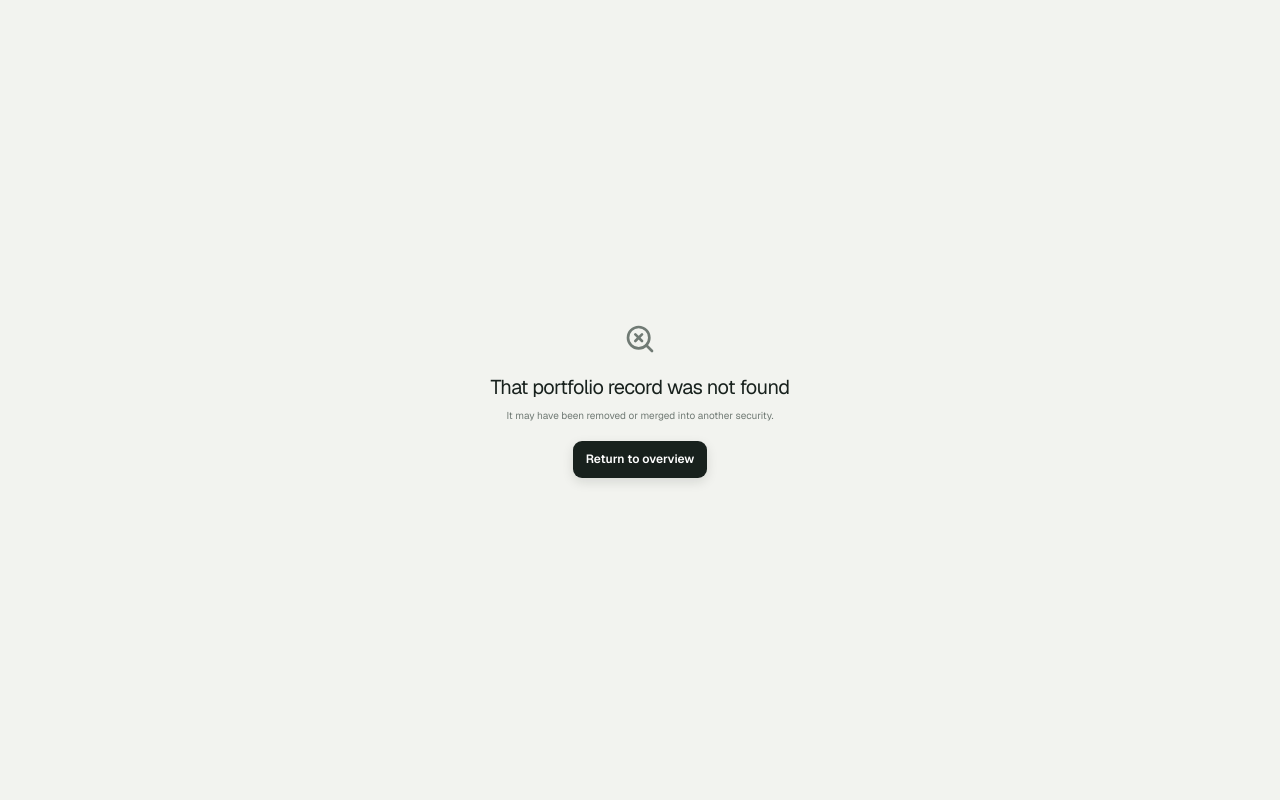
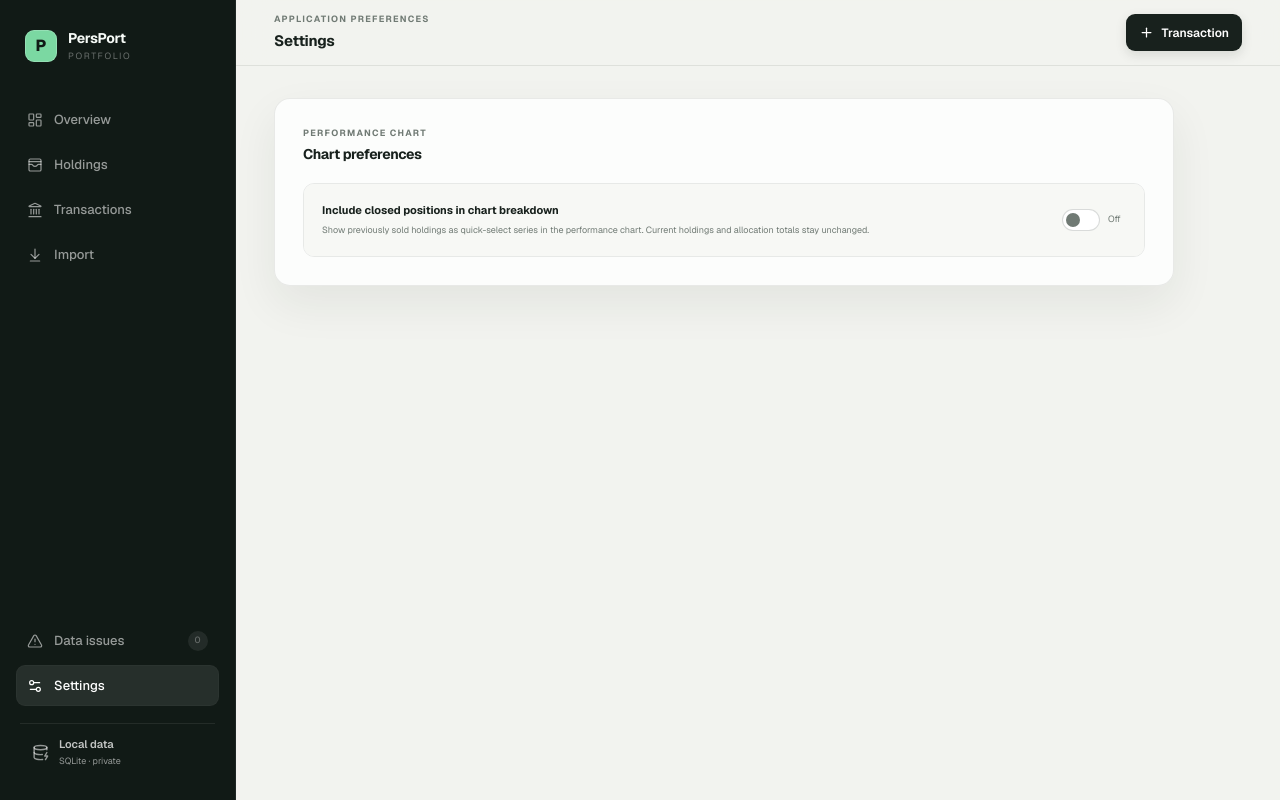
Before and after one commit to ericceg/stance, a Next.js app: page /settings in a window 1280 px wide. Before the commit this address had no page. Built offline with nearby package versions, Linux system fonts and the light colour scheme.

Commit message:
Add closed positions chart setting

```diff
--- a/src/app/globals.css
+++ b/src/app/globals.css
@@ -438,6 +438,9 @@ a.nav-item:hover { color: #fff; background: rgba(255,255,255,.05); }
 .portfolio-toggle, .holding-tabs button, .comparison-mode button, .trade-toggle { flex: 0 0 auto; padding: 5px 7px; border: 1px solid var(--line); border-radius: 4px; background: transparent; color: var(--muted); font-size: 9px; }
 .portfolio-toggle[aria-pressed="true"], .holding-tabs button[aria-pressed="true"], .comparison-mode button[aria-pressed="true"], .trade-toggle[aria-pressed="true"] { border-color: color-mix(in srgb, var(--chart) 45%, var(--line)); background: var(--accent-soft); color: var(--green); }
 .trade-toggle { margin-left: 2px; }
+.holding-tabs button { display: inline-flex; align-items: center; gap: 5px; }
+.holding-tabs button.is-closed { border-style: dashed; }
+.holding-tabs button small { color: inherit; font-size: 7px; letter-spacing: .06em; text-transform: uppercase; opacity: .72; }
 .comparison-mode { display: flex; gap: 3px; margin-left: auto; padding-left: 10px; border-left: 1px solid var(--line); }
 .trading-summary { display: flex; justify-content: space-between; align-items: center; flex-wrap: wrap; gap: 10px 20px; padding: 13px 18px 8px; }
 .trading-summary .terminal-value-row { margin: 0; }
@@ -486,3 +489,21 @@ a.nav-item:hover { color: #fff; background: rgba(255,255,255,.05); }
   .trading-note { padding-inline: 12px; }
 }
 @media (prefers-reduced-motion: reduce) { .trading-navigation { transition: none; } }
+
+.settings-card { max-width: 900px; }
+.preference-list { margin-top: 18px; border: 1px solid var(--line); border-radius: 11px; overflow: hidden; }
+.preference-row { display: flex; align-items: center; justify-content: space-between; gap: 28px; padding: 18px; background: var(--surface-soft); }
+.preference-copy { display: grid; gap: 6px; }
+.preference-copy strong { font-size: 11px; }
+.preference-copy p { max-width: 650px; margin: 0; color: var(--muted); font-size: 9px; line-height: 1.55; }
+.preference-switch { flex: 0 0 auto; display: flex; align-items: center; gap: 8px; cursor: pointer; }
+.preference-switch > span { width: 38px; height: 22px; padding: 3px; border: 1px solid var(--line-strong); border-radius: 999px; background: var(--surface-strong); transition: background 140ms, border-color 140ms; }
+.preference-switch i { display: block; width: 14px; height: 14px; border-radius: 50%; background: var(--muted); transition: transform 140ms, background 140ms; }
+.preference-switch input:checked + span { border-color: var(--green); background: var(--accent-soft); }
+.preference-switch input:checked + span i { transform: translateX(16px); background: var(--green); }
+.preference-switch input:focus-visible + span { outline: 2px solid var(--chart); outline-offset: 2px; }
+.preference-switch small { min-width: 18px; color: var(--muted); font-size: 9px; }
+
+@media (max-width: 560px) {
+  .preference-row { align-items: flex-start; gap: 18px; }
+}
--- /dev/null
+++ b/src/app/settings/page.tsx
@@ -0,0 +1,15 @@
+import { AppShell } from "@/components/app-shell";
+import { SettingsPreferences } from "@/components/settings-preferences";
+
+export default function SettingsPage() {
+  return (
+    <AppShell active="Settings" eyebrow="Application preferences" title="Settings">
+      <section className="page-card settings-card">
+        <div className="section-heading">
+          <div><p>Performance chart</p><h2>Chart preferences</h2></div>
+        </div>
+        <SettingsPreferences />
+      </section>
+    </AppShell>
+  );
+}
--- a/src/components/app-shell.tsx
+++ b/src/components/app-shell.tsx
@@ -15,6 +15,11 @@ const navigation = [
   { href: "/#holdings", label: "Holdings", icon: WalletCards },
   { href: "/transactions", label: "Transactions", icon: Landmark },
   { href: "/import", label: "Import", icon: ArrowDownToLine },
+];
+
+const mobileNavigation = [
+  ...navigation,
+  { href: "/settings", label: "Settings", icon: Settings2 },
 ];
 
 export function AppShell({
@@ -51,7 +56,7 @@ export function AppShell({
             <TriangleAlert aria-hidden="true" />Data issues
             <small className={issueCount > 0 ? "issue-count has-issues" : "issue-count"}>{issueCount}</small>
           </Link>
-          <span className="nav-item is-disabled" aria-disabled="true"><Settings2 aria-hidden="true" />Settings<small>Soon</small></span>
+          <Link className={`nav-item ${active === "Settings" ? "is-active" : ""}`} href="/settings"><Settings2 aria-hidden="true" />Settings</Link>
           <div className="local-badge"><DatabaseZap aria-hidden="true" /><span><strong>Local data</strong><small>SQLite · private</small></span></div>
         </div>
       </aside>
@@ -62,7 +67,7 @@ export function AppShell({
           <Link className="primary-button" href="/transactions/new"><Plus aria-hidden="true" />Transaction</Link>
         </header>
         <nav className="mobile-nav" aria-label="Mobile navigation">
-          {navigation.map(({ href, label, icon: Icon }) => (
+          {mobileNavigation.map(({ href, label, icon: Icon }) => (
             <Link className={active === label ? "is-active" : ""} href={href} key={label}><Icon aria-hidden="true" />{label}</Link>
           ))}
         </nav>
--- a/src/components/portfolio-chart.tsx
+++ b/src/components/portfolio-chart.tsx
@@ -1,9 +1,10 @@
 "use client";
 
-import { useEffect, useMemo, useRef, useState } from "react";
+import { useEffect, useMemo, useRef, useState, useSyncExternalStore } from "react";
 import { Activity, ChartNoAxesCombined, Minus, Plus, RotateCcw } from "lucide-react";
 import { AreaSeries, ColorType, CrosshairMode, LineSeries, LineStyle, createChart, createSeriesMarkers, type IChartApi, type ISeriesApi, type SeriesMarker, type UTCTimestamp } from "lightweight-charts";
 import { formatChf } from "@/lib/format";
+import { readIncludeClosedChartPositions, subscribeToChartPreferences } from "@/lib/preferences";
 import { aggregateChartSeries, chartRanges as ranges, chartResolutions as resolutions, prepareChartData, indexChartPoints, type ChartRange as Range, type ChartResolution as Resolution, type ChartPoint, type ChartSnapshot } from "@/lib/portfolio/chart-data";
 
 // TradingView Lightweight Charts™
@@ -14,6 +15,7 @@ interface SecurityChartSeries {
   securityId: string;
   ticker: string;
   name: string;
+  isClosed: boolean;
   snapshots: ChartSnapshot[];
 }
 interface PortfolioChartProps {
@@ -183,15 +185,26 @@ export function PortfolioChart({ chartTransactions, hasTransactions, recordedSna
   const [showTrades, setShowTrades] = useState(false);
   const [selectedSecurityIds, setSelectedSecurityIds] = useState<string[]>([]);
   const [comparisonMode, setComparisonMode] = useState<ComparisonMode>("individual");
+  const includeClosedPositions = useSyncExternalStore(
+    subscribeToChartPreferences,
+    readIncludeClosedChartPositions,
+    () => false,
+  );
+  const availableSecuritySeries = useMemo(
+    () => securitySeries.filter((series) => includeClosedPositions || !series.isClosed),
+    [includeClosedPositions, securitySeries],
+  );
+  const availableSecurityIds = useMemo(() => new Set(availableSecuritySeries.map((series) => series.securityId)), [availableSecuritySeries]);
+  const visibleSelectedSecurityIds = useMemo(() => selectedSecurityIds.filter((securityId) => availableSecurityIds.has(securityId)), [availableSecurityIds, selectedSecurityIds]);
   const { fullData: data, displayPoint, chartValue: portfolioChartValue, change: portfolioChange, low: portfolioLow, high: portfolioHigh, daily, resolution: selectedResolution } = useMemo(
     () => prepareChartData(snapshots, range, metric, resolution), [snapshots, range, metric, resolution],
   );
   const resolutionLabel = selectedResolution[0].toUpperCase() + selectedResolution.slice(1);
-  const selectedSeries = useMemo(() => securitySeries.filter((series) => selectedSecurityIds.includes(series.securityId)).map((series, index) => ({
+  const selectedSeries = useMemo(() => availableSecuritySeries.filter((series) => visibleSelectedSecurityIds.includes(series.securityId)).map((series, index) => ({
     ...series,
     color: overlayColors[index % overlayColors.length],
     data: prepareChartData(series.snapshots, range, metric, resolution).fullData,
-  })), [securitySeries, selectedSecurityIds, range, metric, resolution]);
+  })), [availableSecuritySeries, visibleSelectedSecurityIds, range, metric, resolution]);
   const plottableSeries = useMemo(() => selectedSeries.filter((series) => series.data.length >= 2), [selectedSeries]);
   const selectedAggregateData = useMemo(() => aggregateChartSeries(plottableSeries.map((series) => series.data)), [plottableSeries]);
   const overlays = useMemo<OverlaySeries[]>(() => {
@@ -201,7 +214,7 @@ export function PortfolioChart({ chartTransactions, hasTransactions, recordedSna
     return plottableSeries.map((series) => ({ id: series.securityId, label: series.ticker, color: series.color, data: series.data, securityIds: [series.securityId] }));
   }, [comparisonMode, plottableSeries, selectedAggregateData]);
   const hasMissingSelectedHistory = selectedSeries.some((series) => series.data.length < 2);
-  const allSecuritiesSelected = securitySeries.length > 0 && selectedSecurityIds.length === securitySeries.length;
+  const allSecuritiesSelected = availableSecuritySeries.length > 0 && visibleSelectedSecurityIds.length === availableSecuritySeries.length;
   const liveEstimate = displayPoint?.source === "LIVE_ESTIMATE" ? displayPoint.displayValue : null;
   const hasTrend = data.length >= 2 && recordedSnapshotCount >= 2;
   const selectedFirst = selectedAggregateData.at(0)?.displayValue ?? 0;
@@ -229,13 +242,13 @@ export function PortfolioChart({ chartTransactions, hasTransactions, recordedSna
         </div>
       </div>
     </header>
-    {securitySeries.length > 0 ? <div className="comparison-toolbar">
+    {availableSecuritySeries.length > 0 ? <div className="comparison-toolbar">
       <button className="portfolio-toggle" type="button" aria-pressed={showPortfolio} onClick={() => setShowPortfolio((current) => !current)}>Portfolio</button>
       <span>Holdings</span>
       <div className="holding-tabs" aria-label="Holdings shown on chart">
-        <button type="button" aria-pressed={selectedSecurityIds.length === 0} onClick={() => setSelectedSecurityIds([])}>None</button>
-        <button type="button" aria-pressed={allSecuritiesSelected} onClick={() => setSelectedSecurityIds(securitySeries.map((series) => series.securityId))}>All</button>
-        {securitySeries.map((series) => <button key={series.securityId} title={series.name} type="button" aria-pressed={selectedSecurityIds.includes(series.securityId)} onClick={() => setSelectedSecurityIds((current) => current.includes(series.securityId) ? current.filter((id) => id !== series.securityId) : [...current, series.securityId])}>{series.ticker}</button>)}
+        <button type="button" aria-pressed={visibleSelectedSecurityIds.length === 0} onClick={() => setSelectedSecurityIds([])}>None</button>
+        <button type="button" aria-pressed={allSecuritiesSelected} onClick={() => setSelectedSecurityIds(availableSecuritySeries.map((series) => series.securityId))}>All</button>
+        {availableSecuritySeries.map((series) => <button className={series.isClosed ? "is-closed" : ""} key={series.securityId} title={`${series.name}${series.isClosed ? " (closed)" : ""}`} type="button" aria-pressed={visibleSelectedSecurityIds.includes(series.securityId)} onClick={() => setSelectedSecurityIds((current) => current.includes(series.securityId) ? current.filter((id) => id !== series.securityId) : [...current, series.securityId])}>{series.ticker}{series.isClosed ? <small>Closed</small> : null}</button>)}
       </div>
       <div className="comparison-mode" aria-label="Holding chart mode">
         <button type="button" aria-pressed={comparisonMode === "individual"} onClick={() => setComparisonMode("individual")}>Separate</button>
@@ -247,7 +260,7 @@ export function PortfolioChart({ chartTransactions, hasTransactions, recordedSna
       <div className="terminal-value-row"><strong>{formatChf(chartValue, { signed: metric === "pnl" })}</strong><span className={change >= 0 ? "positive" : "negative"}>{formatChf(change, { signed: true })}<small>{range}</small></span></div>
       <div className="trading-extremes"><span>{daily ? `${resolutionLabel} high` : "High"} <strong>{formatChf(high)}</strong></span><span>{daily ? `${resolutionLabel} low` : "Low"} <strong>{formatChf(low)}</strong></span></div>
     </div>
-    {hasVisibleTrend ? <TradingPlot data={data} daily={daily} metric={metric} area={area} overlays={overlays} showPortfolio={showPortfolio} showTrades={showTrades} transactions={chartTransactions} /> : <div className="empty-mini chart-empty"><ChartNoAxesCombined aria-hidden="true" /><div><strong>{!showPortfolio && selectedSecurityIds.length === 0 ? "No chart series selected" : !showPortfolio ? "Holding history unavailable" : hasTransactions ? "More history needed for this range" : "No portfolio history yet"}</strong><p>{!showPortfolio ? "Enable Portfolio or select holdings with available history." : hasTransactions ? "Choose a longer range or refresh prices to add a valuation." : "Add or import a transaction to start tracking performance."}</p></div></div>}
+    {hasVisibleTrend ? <TradingPlot data={data} daily={daily} metric={metric} area={area} overlays={overlays} showPortfolio={showPortfolio} showTrades={showTrades} transactions={chartTransactions} /> : <div className="empty-mini chart-empty"><ChartNoAxesCombined aria-hidden="true" /><div><strong>{!showPortfolio && visibleSelectedSecurityIds.length === 0 ? "No chart series selected" : !showPortfolio ? "Holding history unavailable" : hasTransactions ? "More history needed for this range" : "No portfolio history yet"}</strong><p>{!showPortfolio ? "Enable Portfolio or select holdings with available history." : hasTransactions ? "Choose a longer range or refresh prices to add a valuation." : "Add or import a transaction to start tracking performance."}</p></div></div>}
     <div className="trading-bottom-bar">
       <div className="range-tabs" aria-label="Chart time range">{ranges.map((item) => <button className={item === range ? "is-active" : ""} key={item} aria-pressed={item === range} onClick={() => setRange(item)} type="button">{item}</button>)}</div>
       <span>{resolutionLabel} intervals · UTC<span className="trading-gesture-hint"> · Drag to pan · Scroll to zoom</span></span>
--- /dev/null
+++ b/src/components/settings-preferences.tsx
@@ -0,0 +1,37 @@
+"use client";
+
+import { useSyncExternalStore } from "react";
+import { readIncludeClosedChartPositions, subscribeToChartPreferences, writeIncludeClosedChartPositions } from "@/lib/preferences";
+
+export function SettingsPreferences() {
+  const includeClosedPositions = useSyncExternalStore(
+    subscribeToChartPreferences,
+    readIncludeClosedChartPositions,
+    () => false,
+  );
+
+  const updateIncludeClosedPositions = (value: boolean) => {
+    writeIncludeClosedChartPositions(value);
+  };
+
+  return (
+    <div className="preference-list">
+      <div className="preference-row">
+        <div className="preference-copy">
+          <strong>Include closed positions in chart breakdown</strong>
+          <p>Show previously sold holdings as quick-select series in the performance chart. Current holdings and allocation totals stay unchanged.</p>
+        </div>
+        <label className="preference-switch">
+          <input
+            checked={includeClosedPositions}
+            className="visually-hidden"
+            onChange={(event) => updateIncludeClosedPositions(event.target.checked)}
+            type="checkbox"
+          />
+          <span aria-hidden="true"><i /></span>
+          <small>{includeClosedPositions ? "On" : "Off"}</small>
+        </label>
+      </div>
+    </div>
+  );
+}
--- a/src/lib/portfolio/service.ts
+++ b/src/lib/portfolio/service.ts
@@ -222,13 +222,14 @@ export async function getDashboardData() {
     list.push(snapshot);
     snapshotsBySecurity.set(snapshot.securityId, list);
   }
-  const securitySeries = positions.flatMap((position) => {
-    if (position.marketValueChf === null || position.totalPnlChf === null) return [];
+  const securitySeries = data.summary.positions.map((position) => {
     const recorded = snapshotsBySecurity.get(position.securityId) ?? [];
-    return [{
+    const isClosed = position.quantity <= 0;
+    return {
       securityId: position.securityId,
       ticker: position.security.ticker,
       name: position.security.name,
+      isClosed,
       snapshots: [
         ...recorded.map((snapshot) => ({
           timestamp: snapshot.timestamp.toISOString(),
@@ -237,15 +238,15 @@ export async function getDashboardData() {
           isLive: false,
           source: snapshot.source as SnapshotSource,
         })),
-        {
+        ...(!isClosed && position.marketValueChf !== null && position.totalPnlChf !== null ? [{
           timestamp: currentHistoryTimestamp,
           portfolioValueChf: position.marketValueChf,
           totalPnlChf: position.totalPnlChf,
           isLive: true,
           source: currentSource,
-        },
+        }] : []),
       ],
-    }];
+    };
   });
   const chartTransactions = data.accountingTransactions.flatMap((transaction) => (
     transaction.securityId && (transaction.type === "BUY" || transaction.type === "SELL")
--- /dev/null
+++ b/src/lib/preferences.ts
@@ -0,0 +1,20 @@
+export const includeClosedChartPositionsKey = "persport.includeClosedChartPositions";
+const preferencesChangedEvent = "persport-preferences-changed";
+
+export function readIncludeClosedChartPositions() {
+  return window.localStorage.getItem(includeClosedChartPositionsKey) === "true";
+}
+
+export function writeIncludeClosedChartPositions(value: boolean) {
+  window.localStorage.setItem(includeClosedChartPositionsKey, String(value));
+  window.dispatchEvent(new Event(preferencesChangedEvent));
+}
+
+export function subscribeToChartPreferences(onStoreChange: () => void) {
+  window.addEventListener("storage", onStoreChange);
+  window.addEventListener(preferencesChangedEvent, onStoreChange);
+  return () => {
+    window.removeEventListener("storage", onStoreChange);
+    window.removeEventListener(preferencesChangedEvent, onStoreChange);
+  };
+}
```
